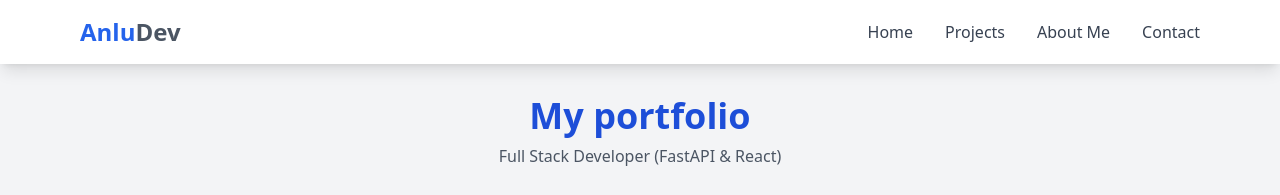
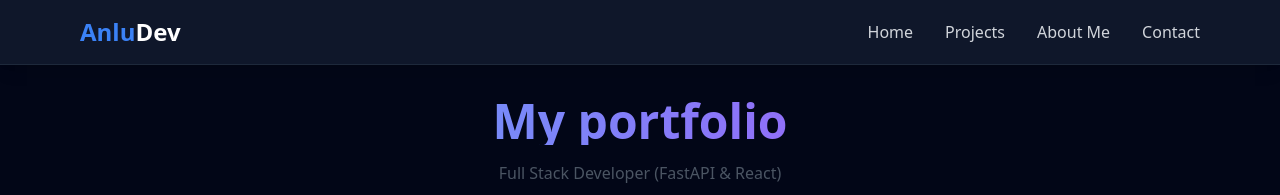
Before and after one commit to AnluYaens/Anlu-Portfolio, a React app in the folder frontend/: page / in a window 1280 px wide. Shown: the top 195 px of the page. Built offline with nearby package versions, Linux system fonts and the light colour scheme; no server answers; the HTML template or start-up script is replaced by a standard one.

Commit message:
Feat: Update styling for Navbar and App components for improved dark theme support

```diff
--- a/frontend/src/App.jsx
+++ b/frontend/src/App.jsx
@@ -18,15 +18,13 @@ function App() {
   }, []);
 
   return (
-    // CHANGE 1: Added 'flex flex-col' to create a vertical layout structure
-    <div className="min-h-screen bg-gray-100 flex flex-col">
+    <div className="min-h-screen bg-slate-950 text-white flex flex-col">
       <Navbar />
 
-      {/* CHANGE 2: Added 'flex-grow' to push the Footer to the bottom */}
       <main className="p-8 flex-grow">
         {/*Header*/}
         <div className="max-w-4xl mx-auto mb-10 text-center">
-          <h1 className="text-4xl font-bold text-blue-700 mb-2">
+          <h1 className="text-5xl font-bold mb-4 bg-clip-text text-transparent bg-gradient-to-r from-blue-400 to-purple-500">
             My portfolio
           </h1>
           <p className="text-gray-600">
@@ -40,19 +38,19 @@ function App() {
           {projects.map((project) => (
             <div
               key={project.id}
-              className="bg-white p-6 rounded-lg shadow-md hover:shadow-xl transition-shadow border-l-4 border-blue-500"
+              className="bg-slate-900 p-6 rounded-lg shadow-md hover:shadow-xl hover:shadow-blue-500/10 transition-shadow border-l-4 border-blue-500 border-t-0 border-r-0 border-b-0"
             >
-              <h2 className="text-2xl font-bold text-gray-800 mb-2">
+              <h2 className="text-2xl font-bold text-white mb-2">
                 {project.title}
               </h2>
-              <p className="text-gray-600 mb-4">{project.description}</p>
+              <p className="text-gray-400 mb-4">{project.description}</p>
 
               {/* Tags */}
               <div className="flex flex-wrap gap-2 mb-4">
                 {project.tags.split(",").map((tag, index) => (
                   <span
                     key={index}
-                    className="bg-gray-200 text-gray-700 text-xs font-semibold px-2 py-1 rounded"
+                    className="bg-slate-800 text-blue-300 text-xs font-semibold px-2 py-1 rounded border border-slate-700"
                   >
                     {tag.trim()}
                   </span>
@@ -65,7 +63,7 @@ function App() {
                   href={project.link_github}
                   target="_blank"
                   rel="noopener noreferrer"
-                  className="text-blue-600 hover:text-blue-800 font-medium text-sm flex items-center gap-1"
+                  className="text-blue-400 hover:text-blue-300 font-medium text-sm flex items-center gap-1"
                 >
                   View GitHub Code
                 </a>
@@ -74,7 +72,7 @@ function App() {
                     href={project.link_demo}
                     target="_blank"
                     rel="noopener noreferrer"
-                    className="text-green-600 hover:text-green-800 font-medium text-sm"
+                    className="text-green-400 hover:text-green-300 font-medium text-sm"
                   >
                     View Live Demo →
                   </a>
@@ -95,7 +93,6 @@ function App() {
         )}
       </main>
 
-      {/* CHANGE 3: Added Footer component at the bottom */}
       <Footer />
     </div>
   );
--- a/frontend/src/components/navbar.jsx
+++ b/frontend/src/components/navbar.jsx
@@ -2,13 +2,14 @@ import React from "react";
 
 const Navbar = () => {
   return (
-    <nav className="bg-white shadow-lg">
+    // CHANGE 1: Dark background and white text
+    <nav className="bg-slate-900 shadow-lg border-b border-slate-800">
       <div className="max-w-6xl mx-auto px-4">
         <div className="flex justify-between items-center h-16">
-          {/* Logo / Name */}
+          {/* Logo */}
           <div className="flex-shrink-0 flex items-center">
-            <a href="#" className="font-bold text-2xl text-blue-600">
-              Anlu<span className="text-gray-600">Dev</span>
+            <a href="#" className="font-bold text-2xl text-blue-500">
+              Anlu<span className="text-white">Dev</span>
             </a>
           </div>
 
@@ -16,25 +17,25 @@ const Navbar = () => {
           <div className="hidden md:flex space-x-8">
             <a
               href="#"
-              className="text-gray-700 hover:text-blue-600 font-medium transition duration-300"
+              className="text-gray-300 hover:text-white transition duration-300"
             >
               Home
             </a>
             <a
               href="#"
-              className="text-gray-700 hover:text-blue-600 font-medium transition duration-300"
+              className="text-gray-300 hover:text-white transition duration-300"
             >
               Projects
             </a>
             <a
               href="#"
-              className="text-gray-700 hover:text-blue-600 font-medium transition duration-300"
+              className="text-gray-300 hover:text-white transition duration-300"
             >
               About Me
             </a>
             <a
               href="#"
-              className="text-gray-700 hover:text-blue-600 font-medium transition duration-300"
+              className="text-gray-300 hover:text-white transition duration-300"
             >
               Contact
             </a>
```
Also changed, not shown: 1 other file (tests, documents, lock files or other folders).
